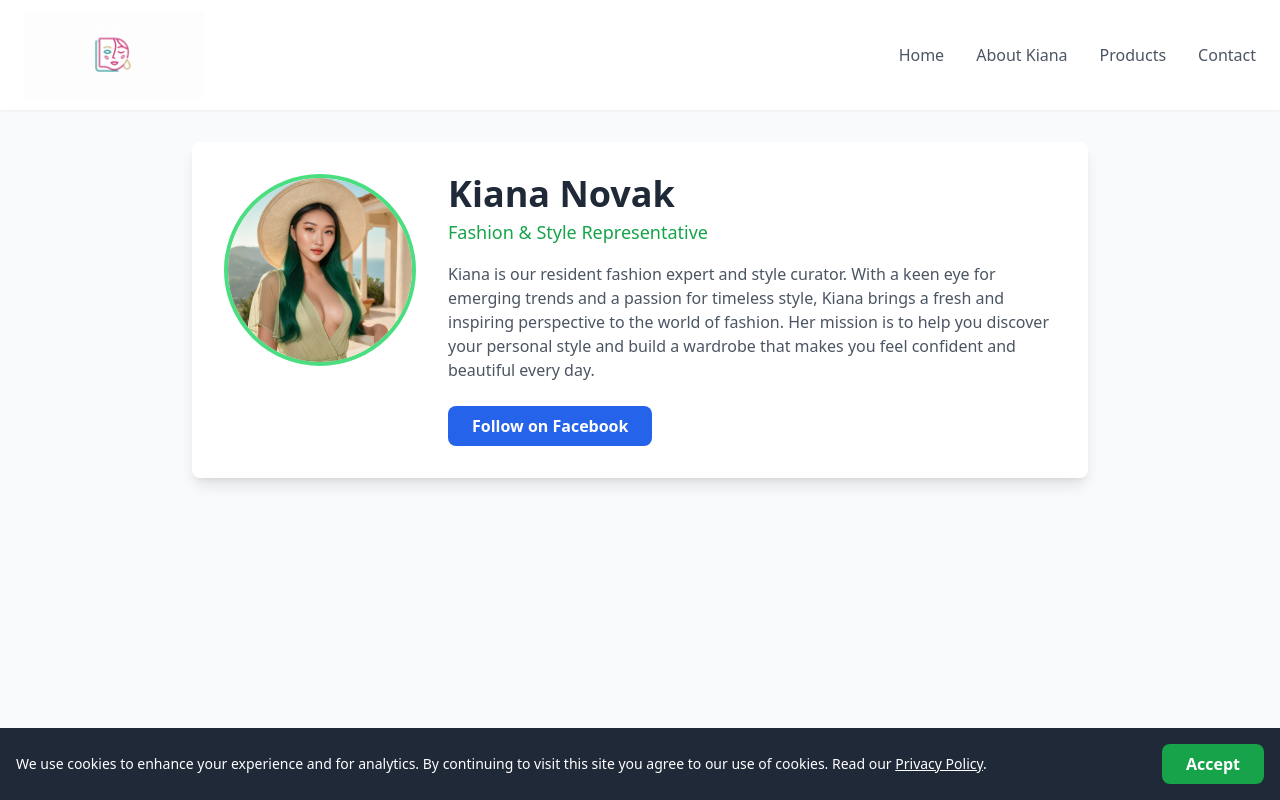
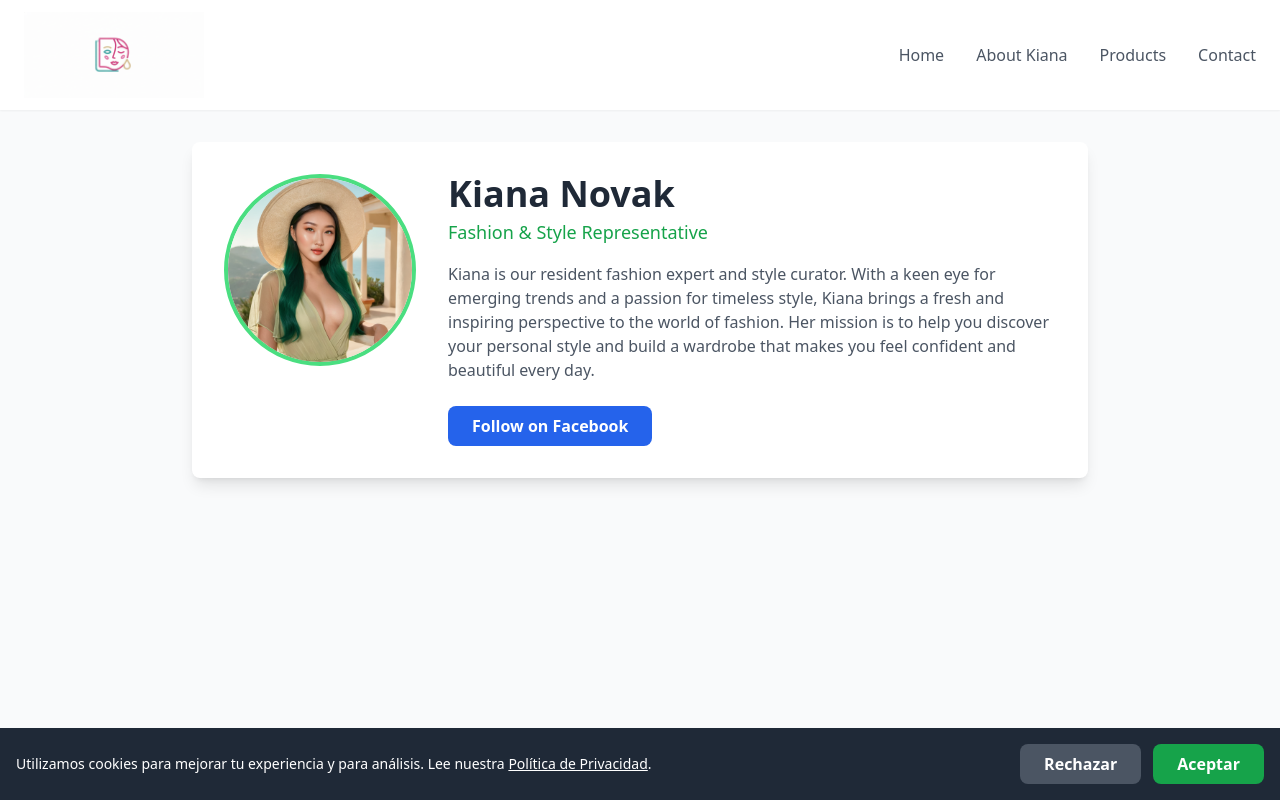
Before and after one commit to CreazyHans/Kiana-s-Skin-Diary, a Next.js app: page /blog in a window 1280 px wide. Built offline with nearby package versions, Linux system fonts and the light colour scheme.

Commit message:
Update CookeBanner.js

```diff
--- a/components/CookieBanner.js
+++ b/components/CookieBanner.js
@@ -7,15 +7,25 @@ export default function CookieBanner() {
   const [showBanner, setShowBanner] = useState(false);
 
   useEffect(() => {
+    // La lógica sigue siendo la misma: si no hay una decisión guardada, muestra el banner.
     const cookieConsent = localStorage.getItem('cookie_consent');
     if (!cookieConsent) {
       setShowBanner(true);
     }
   }, []);
 
-  const handleAccept = () => {
-    localStorage.setItem('cookie_consent', 'true');
+  // MODIFICADO: Creamos una función más genérica para manejar ambas opciones.
+  const handleConsent = (consentChoice) => {
+    // Guardamos la decisión del usuario ('accepted' o 'rejected')
+    localStorage.setItem('cookie_consent', consentChoice);
     setShowBanner(false);
+
+    if (consentChoice === 'accepted') {
+      // En el futuro, aquí podrías poner la lógica para activar Google Analytics
+      console.log("Consentimiento aceptado.");
+    } else {
+      console.log("Consentimiento rechazado.");
+    }
   };
 
   if (!showBanner) {
@@ -25,21 +35,31 @@ export default function CookieBanner() {
   return (
     <div className="fixed bottom-0 left-0 right-0 bg-gray-800 text-white p-4 z-50 shadow-lg">
       <div className="container mx-auto flex flex-col md:flex-row justify-between items-center space-y-3 md:space-y-0">
-        <p className="text-sm text-center md:text-left">
-          We use cookies to enhance your experience and for analytics. By continuing to visit this site you agree to our use of cookies. Read our{' '}
+        <p className="text-sm text-center md:text-left md:mr-4">
+          Utilizamos cookies para mejorar tu experiencia y para análisis. Lee nuestra{' '}
 
-          {/* --- ¡AQUÍ ESTÁ LA CORRECCIÓN! --- */}
-          <Link href="/privacy" className="underline hover:text-pink-400">
-            Privacy Policy
+          {/* CORRECCIÓN DE RUTA: Apuntando a la URL correcta */}
+          <Link href="/privacy-policy" className="underline hover:text-green-400">
+            Política de Privacidad
           </Link>
           .
         </p>
-        <button
-          onClick={handleAccept}
-          className="bg-green-600 text-white font-bold py-2 px-6 rounded-lg hover:bg-pink-700 transition-colors flex-shrink-0"
-        >
-          Accept
-        </button>
+
+        {/* NUEVO: Contenedor para los dos botones */}
+        <div className="flex space-x-3 flex-shrink-0">
+          <button
+            onClick={() => handleConsent('rejected')}
+            className="bg-gray-600 text-white font-bold py-2 px-6 rounded-lg hover:bg-gray-500 transition-colors"
+          >
+            Rechazar
+          </button>
+          <button
+            onClick={() => handleConsent('accepted')}
+            className="bg-green-600 text-white font-bold py-2 px-6 rounded-lg hover:bg-green-500 transition-colors"
+          >
+            Aceptar
+          </button>
+        </div>
       </div>
     </div>
   );
```
